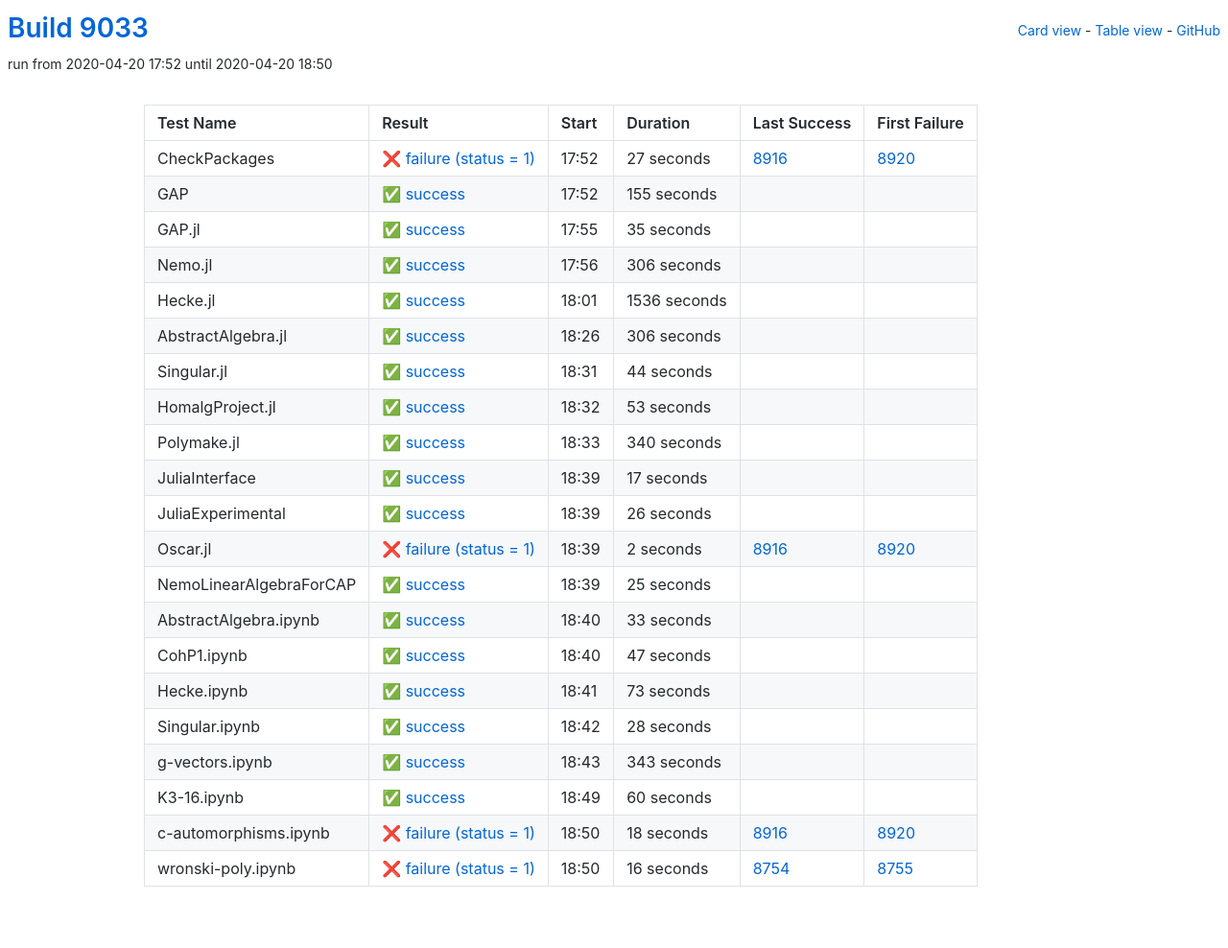
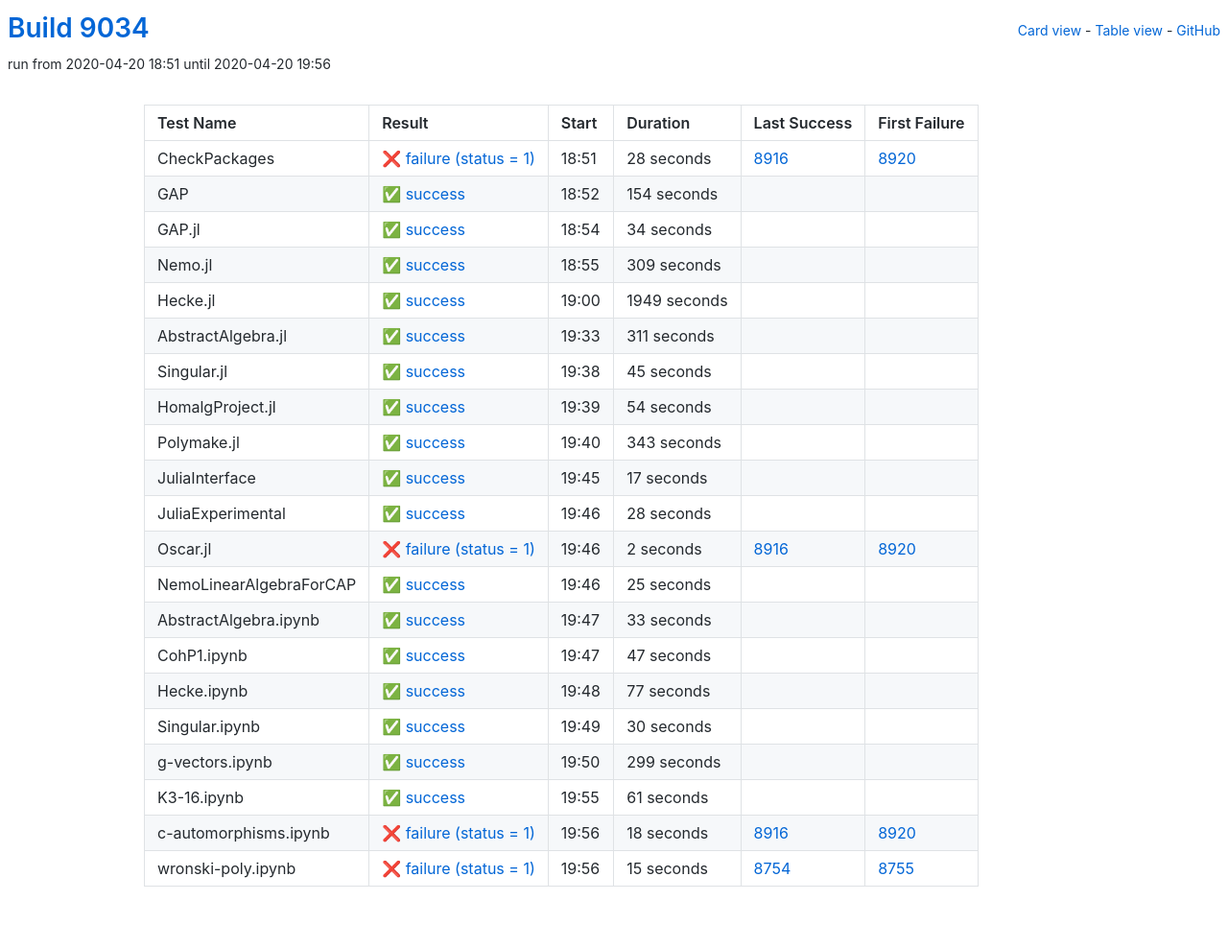
Before and after one commit to oscar-system/oscar-ci-status, a Jekyll site: the page built from table.html, in a window 1280 px wide. Shown: the whole page at 96% size. Built offline with Jekyll 4.4.1, drawn with Linux system fonts in a browser that asks for light colours.

Commit message:
Build 9034

```diff
--- a/_data/ci.yml
+++ b/_data/ci.yml
@@ -1,104 +1,104 @@
-build: 9033
-build_url: https://oscarci.mathematik.uni-kl.de/job/oscar/9033/
+build: 9034
+build_url: https://oscarci.mathematik.uni-kl.de/job/oscar/9034/
 job: oscar
 tests:
-- duration: 27
+- duration: 28
   exitcode: 1
   first_failure: 8920
   first_failure_url: https://oscarci.mathematik.uni-kl.de/job/oscar/8920/
   last_success: 8916
   last_success_url: https://oscarci.mathematik.uni-kl.de/job/oscar/8916/
-  log: https://oscarci.mathematik.uni-kl.de/job/oscar/9033/artifact/logs/build-9033/CheckPackages.log
+  log: https://oscarci.mathematik.uni-kl.de/job/oscar/9034/artifact/logs/build-9034/CheckPackages.log
   name: CheckPackages
-  start: 2020-04-20 17:52
+  start: 2020-04-20 18:51
   status: failure
   success: false
-- duration: 155
+- duration: 154
   exitcode: 0
   first_failure: false
   first_failure_url: null
   last_success: false
   last_success_url: null
-  log: https://oscarci.mathematik.uni-kl.de/job/oscar/9033/artifact/logs/build-9033/GAP.log
+  log: https://oscarci.mathematik.uni-kl.de/job/oscar/9034/artifact/logs/build-9034/GAP.log
   name: GAP
-  start: 2020-04-20 17:52
+  start: 2020-04-20 18:52
   status: success
   success: true
-- duration: 35
+- duration: 34
   exitcode: 0
   first_failure: false
   first_failure_url: null
   last_success: false
   last_success_url: null
-  log: https://oscarci.mathematik.uni-kl.de/job/oscar/9033/artifact/logs/build-9033/GAP.jl.log
+  log: https://oscarci.mathematik.uni-kl.de/job/oscar/9034/artifact/logs/build-9034/GAP.jl.log
   name: GAP.jl
-  start: 2020-04-20 17:55
+  start: 2020-04-20 18:54
   status: success
   success: true
-- duration: 306
+- duration: 309
   exitcode: 0
   first_failure: false
   first_failure_url: null
   last_success: false
   last_success_url: null
-  log: https://oscarci.mathematik.uni-kl.de/job/oscar/9033/artifact/logs/build-9033/Nemo.jl.log
+  log: https://oscarci.mathematik.uni-kl.de/job/oscar/9034/artifact/logs/build-9034/Nemo.jl.log
   name: Nemo.jl
-  start: 2020-04-20 17:56
+  start: 2020-04-20 18:55
   status: success
   success: true
-- duration: 1536
+- duration: 1949
   exitcode: 0
   first_failure: false
   first_failure_url: null
   last_success: false
   last_success_url: null
-  log: https://oscarci.mathematik.uni-kl.de/job/oscar/9033/artifact/logs/build-9033/Hecke.jl.log
+  log: https://oscarci.mathematik.uni-kl.de/job/oscar/9034/artifact/logs/build-9034/Hecke.jl.log
   name: Hecke.jl
-  start: 2020-04-20 18:01
+  start: 2020-04-20 19:00
   status: success
   success: true
-- duration: 306
+- duration: 311
   exitcode: 0
   first_failure: false
   first_failure_url: null
   last_success: false
   last_success_url: null
-  log: https://oscarci.mathematik.uni-kl.de/job/oscar/9033/artifact/logs/build-9033/AbstractAlgebra.jl.log
+  log: https://oscarci.mathematik.uni-kl.de/job/oscar/9034/artifact/logs/build-9034/AbstractAlgebra.jl.log
   name: AbstractAlgebra.jl
-  start: 2020-04-20 18:26
+  start: 2020-04-20 19:33
   status: success
   success: true
-- duration: 44
+- duration: 45
   exitcode: 0
   first_failure: false
   first_failure_url: null
   last_success: false
   last_success_url: null
-  log: https://oscarci.mathematik.uni-kl.de/job/oscar/9033/artifact/logs/build-9033/Singular.jl.log
+  log: https://oscarci.mathematik.uni-kl.de/job/oscar/9034/artifact/logs/build-9034/Singular.jl.log
   name: Singular.jl
-  start: 2020-04-20 18:31
+  start: 2020-04-20 19:38
   status: success
   success: true
-- duration: 53
+- duration: 54
   exitcode: 0
   first_failure: false
   first_failure_url: null
   last_success: false
   last_success_url: null
-  log: https://oscarci.mathematik.uni-kl.de/job/oscar/9033/artifact/logs/build-9033/HomalgProject.jl.log
+  log: https://oscarci.mathematik.uni-kl.de/job/oscar/9034/artifact/logs/build-9034/HomalgProject.jl.log
   name: HomalgProject.jl
-  start: 2020-04-20 18:32
+  start: 2020-04-20 19:39
   status: success
   success: true
-- duration: 340
+- duration: 343
   exitcode: 0
   first_failure: false
   first_failure_url: null
   last_success: false
   last_success_url: null
-  log: https://oscarci.mathematik.uni-kl.de/job/oscar/9033/artifact/logs/build-9033/Polymake.jl.log
+  log: https://oscarci.mathematik.uni-kl.de/job/oscar/9034/artifact/logs/build-9034/Polymake.jl.log
   name: Polymake.jl
-  start: 2020-04-20 18:33
+  start: 2020-04-20 19:40
   status: success
   success: true
 - duration: 17
@@ -107,20 +107,20 @@ tests:
   first_failure_url: null
   last_success: false
   last_success_url: null
-  log: https://oscarci.mathematik.uni-kl.de/job/oscar/9033/artifact/logs/build-9033/JuliaInterface.log
+  log: https://oscarci.mathematik.uni-kl.de/job/oscar/9034/artifact/logs/build-9034/JuliaInterface.log
   name: JuliaInterface
-  start: 2020-04-20 18:39
+  start: 2020-04-20 19:45
   status: success
   success: true
-- duration: 26
+- duration: 28
   exitcode: 0
   first_failure: false
   first_failure_url: null
   last_success: false
   last_success_url: null
-  log: https://oscarci.mathematik.uni-kl.de/job/oscar/9033/artifact/logs/build-9033/JuliaExperimental.log
+  log: https://oscarci.mathematik.uni-kl.de/job/oscar/9034/artifact/logs/build-9034/JuliaExperimental.log
   name: JuliaExperimental
-  start: 2020-04-20 18:39
+  start: 2020-04-20 19:46
   status: success
   success: true
 - duration: 2
@@ -129,9 +129,9 @@ tests:
   first_failure_url: https://oscarci.mathematik.uni-kl.de/job/oscar/8920/
   last_success: 8916
   last_success_url: https://oscarci.mathematik.uni-kl.de/job/oscar/8916/
-  log: https://oscarci.mathematik.uni-kl.de/job/oscar/9033/artifact/logs/build-9033/Oscar.jl.log
+  log: https://oscarci.mathematik.uni-kl.de/job/oscar/9034/artifact/logs/build-9034/Oscar.jl.log
   name: Oscar.jl
-  start: 2020-04-20 18:39
+  start: 2020-04-20 19:46
   status: failure
   success: false
 - duration: 25
@@ -140,9 +140,9 @@ tests:
   first_failure_url: null
   last_success: false
   last_success_url: null
-  log: https://oscarci.mathematik.uni-kl.de/job/oscar/9033/artifact/logs/build-9033/NemoLinearAlgebraForCAP.log
+  log: https://oscarci.mathematik.uni-kl.de/job/oscar/9034/artifact/logs/build-9034/NemoLinearAlgebraForCAP.log
   name: NemoLinearAlgebraForCAP
-  start: 2020-04-20 18:39
+  start: 2020-04-20 19:46
   status: success
   success: true
 - duration: 33
@@ -151,9 +151,9 @@ tests:
   first_failure_url: null
   last_success: false
   last_success_url: null
-  log: https://oscarci.mathematik.uni-kl.de/job/oscar/9033/artifact/logs/build-9033/AbstractAlgebra.ipynb.log
+  log: https://oscarci.mathematik.uni-kl.de/job/oscar/9034/artifact/logs/build-9034/AbstractAlgebra.ipynb.log
   name: AbstractAlgebra.ipynb
-  start: 2020-04-20 18:40
+  start: 2020-04-20 19:47
   status: success
   success: true
 - duration: 47
@@ -162,53 +162,53 @@ tests:
   first_failure_url: null
   last_success: false
   last_success_url: null
-  log: https://oscarci.mathematik.uni-kl.de/job/oscar/9033/artifact/logs/build-9033/CohP1.ipynb.log
+  log: https://oscarci.mathematik.uni-kl.de/job/oscar/9034/artifact/logs/build-9034/CohP1.ipynb.log
   name: CohP1.ipynb
-  start: 2020-04-20 18:40
+  start: 2020-04-20 19:47
   status: success
   success: true
-- duration: 73
+- duration: 77
   exitcode: 0
   first_failure: false
   first_failure_url: null
   last_success: false
   last_success_url: null
-  log: https://oscarci.mathematik.uni-kl.de/job/oscar/9033/artifact/logs/build-9033/Hecke.ipynb.log
+  log: https://oscarci.mathematik.uni-kl.de/job/oscar/9034/artifact/logs/build-9034/Hecke.ipynb.log
   name: Hecke.ipynb
-  start: 2020-04-20 18:41
+  start: 2020-04-20 19:48
   status: success
   success: true
-- duration: 28
+- duration: 30
   exitcode: 0
   first_failure: false
   first_failure_url: null
   last_success: false
   last_success_url: null
-  log: https://oscarci.mathematik.uni-kl.de/job/oscar/9033/artifact/logs/build-9033/Singular.ipynb.log
+  log: https://oscarci.mathematik.uni-kl.de/job/oscar/9034/artifact/logs/build-9034/Singular.ipynb.log
   name: Singular.ipynb
-  start: 2020-04-20 18:42
+  start: 2020-04-20 19:49
   status: success
   success: true
-- duration: 343
+- duration: 299
   exitcode: 0
   first_failure: false
   first_failure_url: null
   last_success: false
   last_success_url: null
-  log: https://oscarci.mathematik.uni-kl.de/job/oscar/9033/artifact/logs/build-9033/g-vectors.ipynb.log
+  log: https://oscarci.mathematik.uni-kl.de/job/oscar/9034/artifact/logs/build-9034/g-vectors.ipynb.log
   name: g-vectors.ipynb
-  start: 2020-04-20 18:43
+  start: 2020-04-20 19:50
   status: success
   success: true
-- duration: 60
+- duration: 61
   exitcode: 0
   first_failure: false
   first_failure_url: null
   last_success: false
   last_success_url: null
-  log: https://oscarci.mathematik.uni-kl.de/job/oscar/9033/artifact/logs/build-9033/K3-16.ipynb.log
+  log: https://oscarci.mathematik.uni-kl.de/job/oscar/9034/artifact/logs/build-9034/K3-16.ipynb.log
   name: K3-16.ipynb
-  start: 2020-04-20 18:49
+  start: 2020-04-20 19:55
   status: success
   success: true
 - duration: 18
@@ -217,19 +217,19 @@ tests:
   first_failure_url: https://oscarci.mathematik.uni-kl.de/job/oscar/8920/
   last_success: 8916
   last_success_url: https://oscarci.mathematik.uni-kl.de/job/oscar/8916/
-  log: https://oscarci.mathematik.uni-kl.de/job/oscar/9033/artifact/logs/build-9033/c-automorphisms.ipynb.log
+  log: https://oscarci.mathematik.uni-kl.de/job/oscar/9034/artifact/logs/build-9034/c-automorphisms.ipynb.log
   name: c-automorphisms.ipynb
-  start: 2020-04-20 18:50
+  start: 2020-04-20 19:56
   status: failure
   success: false
-- duration: 16
+- duration: 15
   exitcode: 1
   first_failure: 8755
   first_failure_url: https://oscarci.mathematik.uni-kl.de/job/oscar/8755/
   last_success: 8754
   last_success_url: https://oscarci.mathematik.uni-kl.de/job/oscar/8754/
-  log: https://oscarci.mathematik.uni-kl.de/job/oscar/9033/artifact/logs/build-9033/wronski-poly.ipynb.log
+  log: https://oscarci.mathematik.uni-kl.de/job/oscar/9034/artifact/logs/build-9034/wronski-poly.ipynb.log
   name: wronski-poly.ipynb
-  start: 2020-04-20 18:50
+  start: 2020-04-20 19:56
   status: failure
   success: false
```
Also changed, not shown: README.md.
